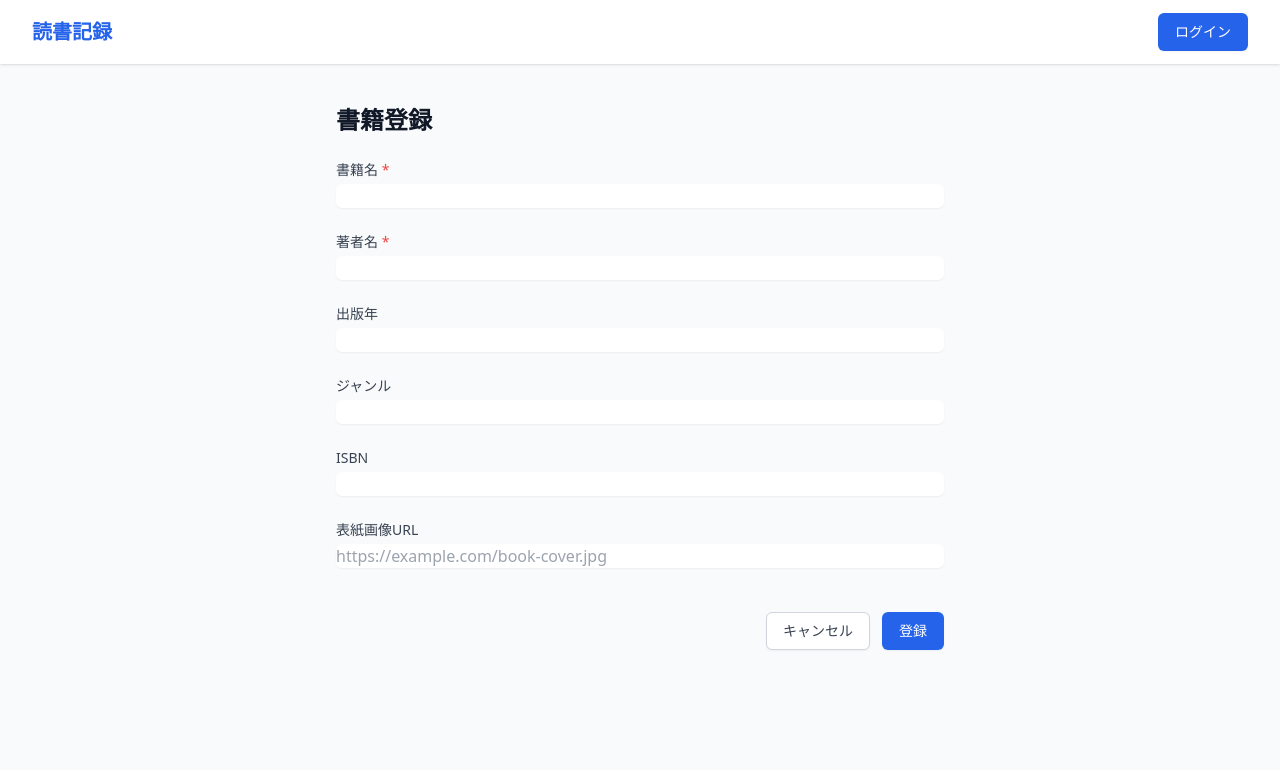
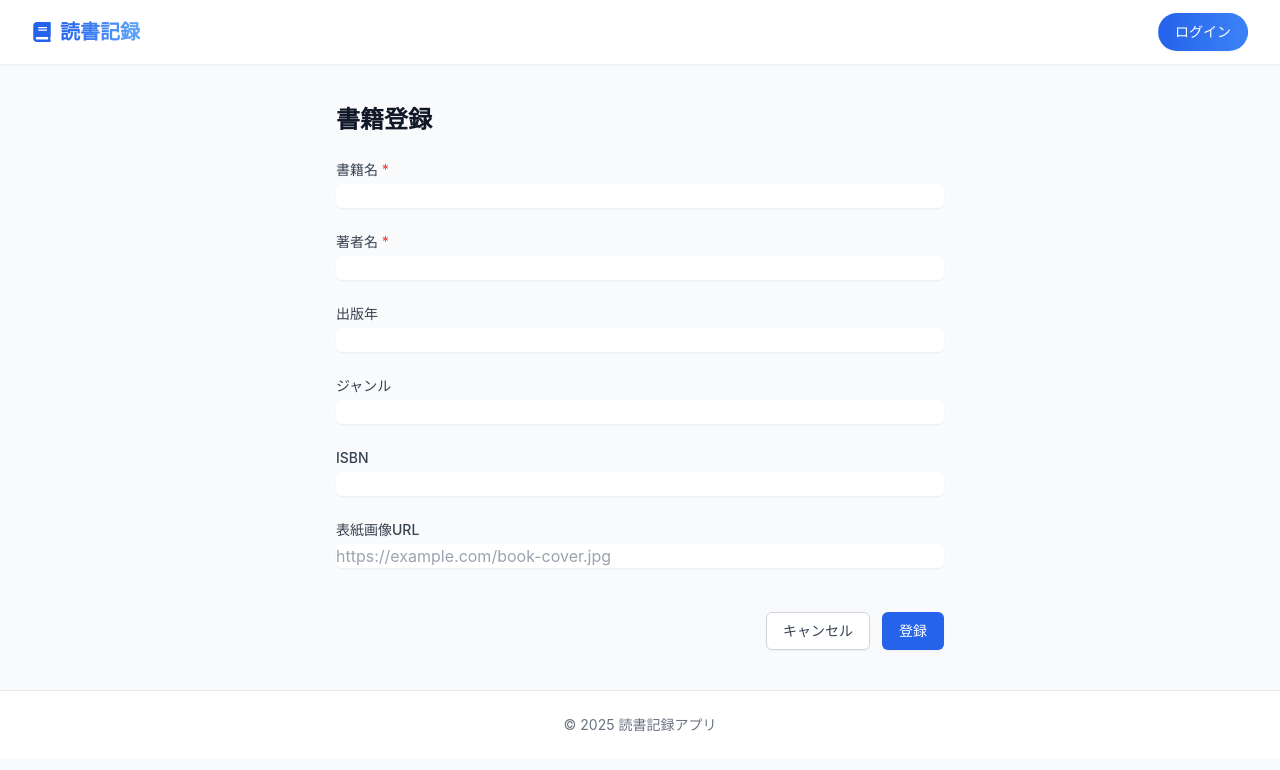
Before and after one commit to tkak-883/reading-tracker, a Next.js app: page /books/add in a window 1280 px wide. Shown: the top 770 px of the page. Built offline with nearby package versions, Linux system fonts and the light colour scheme; no server answers.

Commit message:
見た目改善

```diff
--- a/components/BookCard.tsx
+++ b/components/BookCard.tsx
@@ -1,65 +1,90 @@
 import Link from 'next/link';
-import { FaStar } from 'react-icons/fa';
+import { FaStar, FaBook, FaBookOpen, FaCheckCircle } from 'react-icons/fa';
 
-// ステータスラベルのカラー設定
-const statusColors = {
-  unread: 'bg-gray-100 text-gray-800',
-  reading: 'bg-blue-100 text-blue-800',
-  completed: 'bg-green-100 text-green-800',
-};
-
-// ステータスラベルの日本語表示
-const statusLabels = {
-  unread: '未読',
-  reading: '読書中',
-  completed: '読了',
+// ステータスに関連するアイコンとスタイルの設定
+const statusConfig = {
+  unread: {
+    icon: FaBook,
+    colors: 'bg-gray-100 text-gray-800 border-gray-200',
+    label: '未読'
+  },
+  reading: {
+    icon: FaBookOpen,
+    colors: 'bg-blue-50 text-blue-700 border-blue-200',
+    label: '読書中'
+  },
+  completed: {
+    icon: FaCheckCircle,
+    colors: 'bg-green-50 text-green-700 border-green-200',
+    label: '読了'
+  }
 };
 
 export default function BookCard({ book }) {
   // 読書ステータスの取得（配列の最初の要素を使用）
   const status = book.reading_status?.[0] || null;
+  const statusType = status?.status || 'unread';
+  const StatusIcon = statusConfig[statusType]?.icon || FaBook;
+
+  // 本のタイトルと著者から頭文字を取得（カバー画像がない場合に使用）
+  const initials = book.title.charAt(0);
 
   return (
     <Link href={`/books/${book.id}`}>
-      <div className="bg-white overflow-hidden shadow rounded-lg transition duration-300 hover:shadow-md">
-        {/* 書籍カバー画像（ある場合） */}
-        {book.cover_url ? (
-          <div className="h-48 w-full bg-gray-200">
+      <div className="group bg-white rounded-lg overflow-hidden shadow-sm hover:shadow-md transition-all duration-300 transform hover:-translate-y-1 flex flex-col h-full border border-gray-100">
+        {/* 書籍カバー画像 */}
+        <div className="relative h-56 bg-gray-100 overflow-hidden">
+          {book.cover_url ? (
             <img
               src={book.cover_url}
               alt={`${book.title}のカバー`}
-              className="h-full w-full object-cover"
+              className="h-full w-full object-cover transition-transform duration-300 group-hover:scale-105"
             />
-          </div>
-        ) : (
-          <div className="h-48 w-full bg-blue-100 flex items-center justify-center">
-            <span className="text-blue-500 text-lg font-medium">{book.title}</span>
-          </div>
-        )}
+          ) : (
+            <div className="h-full w-full flex items-center justify-center bg-gradient-to-br from-blue-50 to-gray-100">
+              <span className="text-5xl font-serif font-bold text-blue-400/80">{initials}</span>
+            </div>
+          )}
+
+          {/* ステータスバッジ - 右上に配置 */}
+          {status && (
+            <div className={`absolute top-2 right-2 px-2 py-1 rounded-full text-xs font-medium border flex items-center ${statusConfig[statusType].colors}`}>
+              <StatusIcon className="mr-1" size={12} />
+              {statusConfig[statusType].label}
+            </div>
+          )}
+        </div>
 
         {/* 書籍情報 */}
-        <div className="p-4">
-          <h3 className="text-lg font-medium text-gray-900 truncate">{book.title}</h3>
-          <p className="mt-1 text-sm text-gray-500 truncate">{book.author}</p>
+        <div className="p-4 flex-grow flex flex-col">
+          <h3 className="text-lg font-medium text-gray-900 group-hover:text-blue-600 transition-colors line-clamp-2">
+            {book.title}
+          </h3>
+          <p className="mt-1 text-sm text-gray-600 line-clamp-1">{book.author}</p>
 
-          {/* 読書ステータス */}
-          <div className="mt-4 flex items-center justify-between">
-            {status ? (
-              <span className={`inline-flex items-center px-2.5 py-0.5 rounded-full text-xs font-medium ${statusColors[status.status]}`}>
-                {statusLabels[status.status]}
-              </span>
+          {/* 評価 - 下部に配置 */}
+          <div className="mt-auto pt-3 flex items-center">
+            {status?.rating > 0 ? (
+              <div className="flex items-center">
+                <div className="flex">
+                  {[...Array(5)].map((_, i) => (
+                    <FaStar
+                      key={i}
+                      className={i < status.rating ? "text-yellow-400" : "text-gray-300"}
+                      size={16}
+                    />
+                  ))}
+                </div>
+              </div>
             ) : (
-              <span className="inline-flex items-center px-2.5 py-0.5 rounded-full text-xs font-medium bg-gray-100 text-gray-800">
-                未登録
-              </span>
+              <span className="text-sm text-gray-400 italic">未評価</span>
             )}
 
-            {/* 評価（ある場合） */}
-            {status?.rating > 0 && (
-              <div className="flex items-center">
-                <FaStar className="text-yellow-400 mr-1" />
-                <span className="text-sm text-gray-600">{status.rating}</span>
-              </div>
+            {/* 読了日（完了している場合） */}
+            {status?.status === 'completed' && status?.completed_at && (
+              <span className="ml-auto text-xs text-gray-500">
+                {new Date(status.completed_at).toLocaleDateString()}
+              </span>
             )}
           </div>
         </div>
--- a/components/Layout.tsx
+++ b/components/Layout.tsx
@@ -1,28 +1,32 @@
 // components/Layout.tsx
 import { useUser, SignedIn, SignedOut, UserButton } from '@clerk/nextjs';
 import Link from 'next/link';
+import { FaBook, FaPlus, FaListAlt } from 'react-icons/fa';
 
 export default function Layout({ children }) {
   return (
     <div className="min-h-screen bg-gray-50">
-      <header className="bg-white shadow">
+      <header className="bg-white shadow-sm sticky top-0 z-10">
         <div className="max-w-7xl mx-auto px-4 sm:px-6 lg:px-8">
           <div className="flex justify-between h-16">
-            <div className="flex">
-              <div className="flex-shrink-0 flex items-center">
-                <Link href="/">
-                  <span className="text-blue-600 font-bold text-xl">読書記録</span>
-                </Link>
-              </div>
-              <nav className="ml-6 flex space-x-8">
+            <div className="flex items-center">
+              <Link href="/">
+                <span className="flex items-center text-blue-600 font-bold text-xl">
+                  <FaBook className="mr-2" />
+                  <span className="bg-gradient-to-r from-blue-600 to-blue-400 bg-clip-text text-transparent">読書記録</span>
+                </span>
+              </Link>
+              <nav className="hidden md:flex ml-8 space-x-6">
                 <SignedIn>
                   <Link href="/books">
-                    <span className="inline-flex items-center px-1 pt-1 text-gray-900">
+                    <span className="group flex items-center px-1 py-2 text-gray-700 hover:text-blue-600 transition-colors">
+                      <FaListAlt className="mr-2 group-hover:text-blue-500" />
                       書籍一覧
                     </span>
                   </Link>
                   <Link href="/books/add">
-                    <span className="inline-flex items-center px-1 pt-1 text-gray-900">
+                    <span className="group flex items-center px-1 py-2 text-gray-700 hover:text-blue-600 transition-colors">
+                      <FaPlus className="mr-2 group-hover:text-blue-500" />
                       書籍登録
                     </span>
                   </Link>
@@ -31,11 +35,11 @@ export default function Layout({ children }) {
             </div>
             <div className="flex items-center">
               <SignedIn>
-                <UserButton />
+                <UserButton afterSignOutUrl="/" />
               </SignedIn>
               <SignedOut>
                 <Link href="/sign-in">
-                  <span className="inline-flex items-center px-4 py-2 border border-transparent text-sm font-medium rounded-md shadow-sm text-white bg-blue-600 hover:bg-blue-700">
+                  <span className="inline-flex items-center px-4 py-2 border border-transparent text-sm font-medium rounded-full shadow-sm text-white bg-gradient-to-r from-blue-600 to-blue-500 hover:from-blue-700 hover:to-blue-600 transition-colors">
                     ログイン
                   </span>
                 </Link>
@@ -44,11 +48,20 @@ export default function Layout({ children }) {
           </div>
         </div>
       </header>
+
       <main className="py-10">
-        <div className="max-w-7xl mx-auto sm:px-6 lg:px-8">
+        <div className="max-w-7xl mx-auto px-4 sm:px-6 lg:px-8">
           {children}
         </div>
       </main>
+
+      <footer className="bg-white border-t border-gray-200 py-6">
+        <div className="max-w-7xl mx-auto px-4 sm:px-6 lg:px-8">
+          <p className="text-center text-sm text-gray-500">
+            © {new Date().getFullYear()} 読書記録アプリ
+          </p>
+        </div>
+      </footer>
     </div>
   );
 }
--- a/tailwind.config.js
+++ b/tailwind.config.js
@@ -20,7 +20,16 @@ module.exports = {
             900: '#1e3a8a',
           },
         },
+        fontFamily: {
+          sans: ['Inter', 'sans-serif'],
+          serif: ['Merriweather', 'serif'],
+        },
+        boxShadow: {
+          'soft': '0 2px 10px rgba(0, 0, 0, 0.05)',
+        },
       },
     },
-    plugins: [],
+    plugins: [
+      require('@tailwindcss/line-clamp'),
+    ],
   }
```
